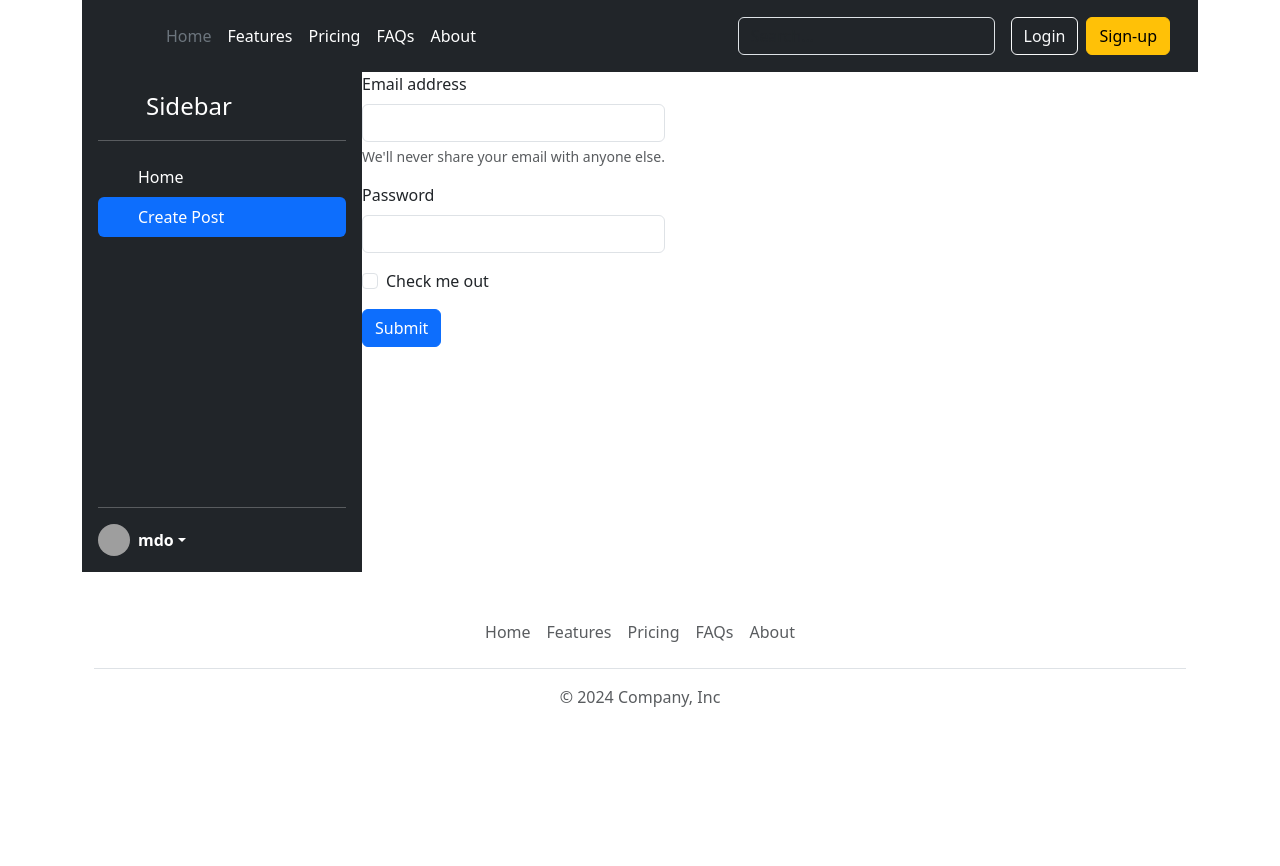
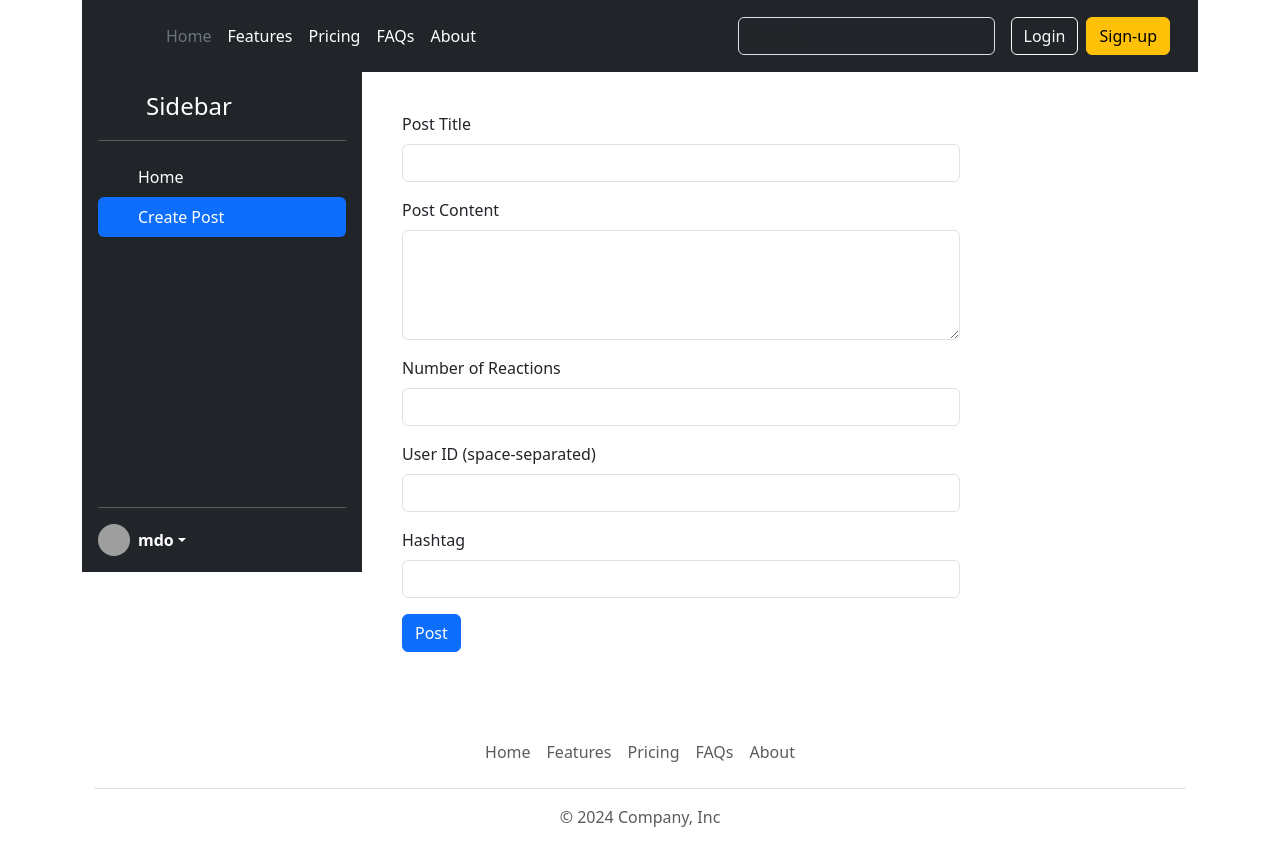
Before and after one commit to m-a-noj/Social-media, a React (Vite) app: page / in a window 1280 px wide. Shown: the top 866 px of the page. Before the commit the page ends 800 px from the top, so only its background shows below. Built offline with nearby package versions, Linux system fonts and the light colour scheme; grey boxes are pictures that could not be loaded.

Commit message:
adding the addpost function with fully functional

```diff
--- a/src/components/CreateContent.jsx
+++ b/src/components/CreateContent.jsx
@@ -1,21 +1,74 @@
-function CreateContent (){
-    return(
-        <form>
+import { useContext, useRef } from "react";
+import { Postlist } from "../store/contentData";
+
+function CreateContent() {
+  const { addPost } = useContext(Postlist); // Assuming Postlist context provides addPost function
+
+  const PostTitlel = useRef();
+  const postContentl = useRef();
+  const noOfReactionl = useRef();
+  const hastagl = useRef();
+  const useridl = useRef();
+
+  const handleOnClick = (e) => {
+    e.preventDefault();
+
+
+    const postTitle = PostTitlel.current.value;
+    const postContent = postContentl.current.value;
+    const noOfReaction = noOfReactionl.current.value;
+    const hashtag = hastagl.current.value.split(" ");
+    const userId = useridl.current.value
+
+     addPost(postTitle,postContent,noOfReaction,hashtag,userId);
+
+
+
+    PostTitlel.current.value = "";
+    postContentl.current.value = "";
+    noOfReactionl.current.value = "";
+    hastagl.current.value = "";
+    useridl.current.value = "";
+  };
+
+  return (
+    <form style={{ margin: "40px", width: "50%" }} onSubmit={handleOnClick}>
       <div className="mb-3">
-    <label htmlFor="exampleInputEmail1" className="form-label">Email address</label>
-    <input type="email" className="form-control" id="exampleInputEmail1" aria-describedby="emailHelp"/>
-    <div id="emailHelp" className="form-text">We'll never share your email with anyone else.</div>
+        <label htmlFor="title" className="form-label">
+          Post Title
+        </label>
+        <input type="text" ref={PostTitlel} className="form-control" />
       </div>
       <div className="mb-3">
-    <label htmlFor="exampleInputPassword1" className="form-label">Password</label>
-    <input type="password" className="form-control" id="exampleInputPassword1"/>
+        <label htmlFor="posttitle" className="form-label">
+          Post Content
+        </label>
+        <textarea rows={4} ref={postContentl} className="form-control" />
       </div>
-  <div className="mb-3 form-check">
-    <input type="checkbox" className="form-check-input" id="exampleCheck1"/>
-    <label className="form-check-label" htmlFor="exampleCheck1">Check me out</label>
+      <div className="mb-3">
+        <label htmlFor="reaction" className="form-label">
+          Number of Reactions
+        </label>
+        <input type="text" ref={noOfReactionl} className="form-control" />
       </div>
-  <button type="submit" className="btn btn-primary">Submit</button>
+      <div className="mb-3">
+        <label htmlFor="userid" className="form-label">
+          User ID (space-separated)
+        </label>
+        <input type="text" ref={useridl} className="form-control" />
+      </div>
+      <div className="mb-3">
+        <label htmlFor="hashtag" className="form-label">
+          Hashtag
+        </label>
+        <input type="text" ref={hastagl} className="form-control" />
+      </div>
+
+      <button type="submit" className="btn btn-primary">
+        Post
+      </button>
     </form>
-    )
+  );
 }
+
 export default CreateContent;
--- a/src/components/DisplayContent.jsx
+++ b/src/components/DisplayContent.jsx
@@ -5,7 +5,7 @@ import { Postlist } from "../store/contentData";
 function DisplayContent (){
     const {postlist}=useContext(Postlist);
     return(<div className="cardcss">
-        {postlist.map((item)=><Content props={item} key={item.id}></Content>)}
+        {postlist.length >=2 && postlist.map((item)=><Content props={item} key={item.id}></Content>)}
         </div>
     )
 }
--- a/src/store/contentData.jsx
+++ b/src/store/contentData.jsx
@@ -10,33 +10,43 @@ const postListreducer=(currentValue,action)=>{
     if (action.type === "DELETE_POST"){
         newpost = currentValue.filter((post)=>post.id !== action.payload.id)
     }
+    else if (action.type === "ADDPOST"){
+        newpost = [action.payload, ...currentValue];
+    }
     return newpost;
 }
 const PostListProvider =({children})=>{
     const [postlist,dispatchPostlist]=useReducer(postListreducer,DEFULAT_VALUE)
-    const addPost =()=>{}
+    const addPost =(postTitle,postContent,noOfReaction, hashtag,userId)=>{
+        dispatchPostlist({type :"ADDPOST",payload:{
+    id:Date.now(),
+    title: postTitle,
+    description:postContent,
+    reaction:noOfReaction,
+    hastag :hashtag,
+    userid: userId
+
+        }})
+    }
     const deletePost =(id)=>{dispatchPostlist({type:"DELETE_POST",payload:
         {id}
     })}
+
     return(
         <Postlist.Provider value={{postlist,addPost,deletePost}}>
             {children}
         </Postlist.Provider>
-    )
-}
+    )}
+
+
 export default PostListProvider;
 const DEFULAT_VALUE =[{
-    id:"1",
-    title:"manoj is good ",
-    description:"gfasdghjaksdfgh dasfgjasdjkf dasfjgh",
-    reaction:"12",
-    hastag : ["#blodd" ,"#bloddy"]
-},
-{
-    id:"2",
-    title:"manoj is good baD DDDHJUIASdyh ",
-    description:"gfsafddasfasdghjaksdfgh dasfgjasdjkf dasfjgh",
-    reaction:"122",
-    hastag :["#blodd" ,"#bloddy"]
-},
+    id:"",
+    title:" ",
+    description:"",
+    reaction:"",
+    userid:"",
+    hastag : []
+}
+
 ]
```
Also changed, not shown: src/assets/store/contentData.jsx (deleted, +0 -37 lines). Lines whose indentation alone changed are shown as unchanged.
